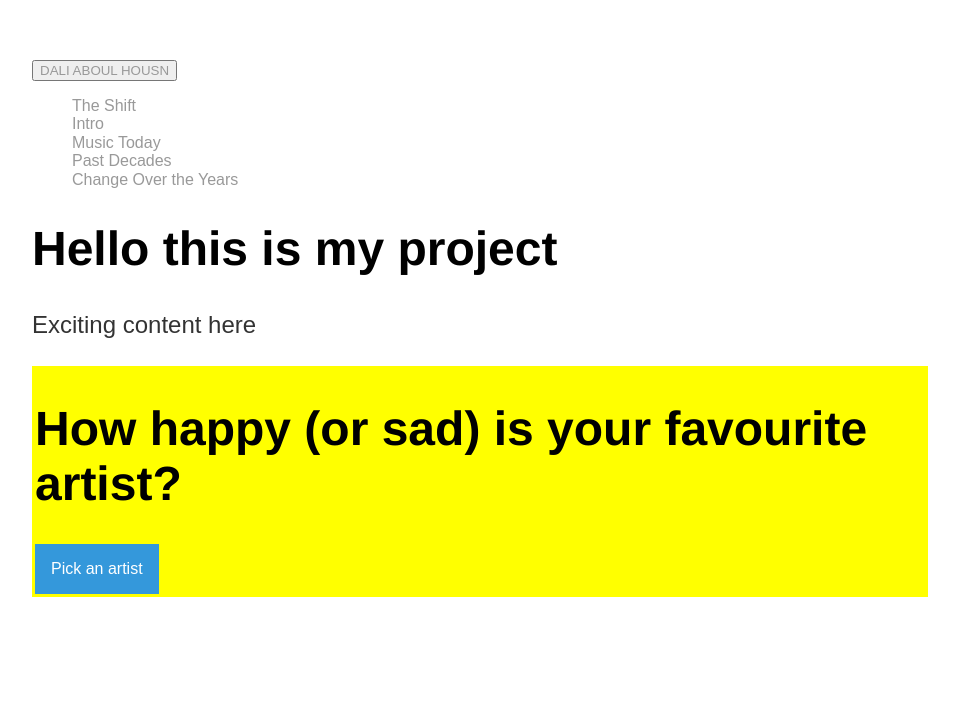
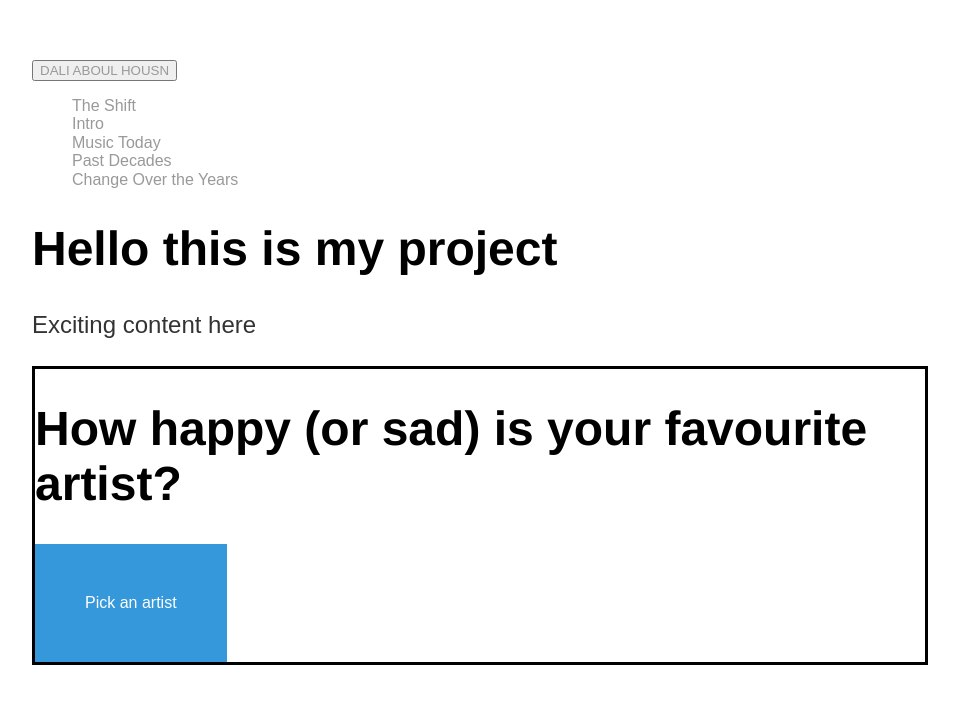
Before and after one commit to ah-dali/ah-dali.github.io, a Jekyll site: the page built from index.html, in a window 1280 px wide. Shown: the top 704 px of the page, without its empty margins (160-1119 px from the left). Built offline with Jekyll 4.4.1, drawn with Linux system fonts in a browser that asks for light colours.

Commit message:
Update main.css

```diff
--- a/css/main.css
+++ b/css/main.css
@@ -49,16 +49,15 @@ p {
 
 .jumbotron {
   border-style: solid;
-  border-color: yellow;
-  background-color: yellow;\
-  padding: 100x;
+  border-color: light green;
+  background-color: light green;
 }
 
 /* Dropdown Button */
 .dropbtn {
     background-color: #3498DB;
     color: white;
-    padding: 16px;
+    padding: 50px;
     font-size: 16px;
     border: none;
     cursor: pointer;
```
